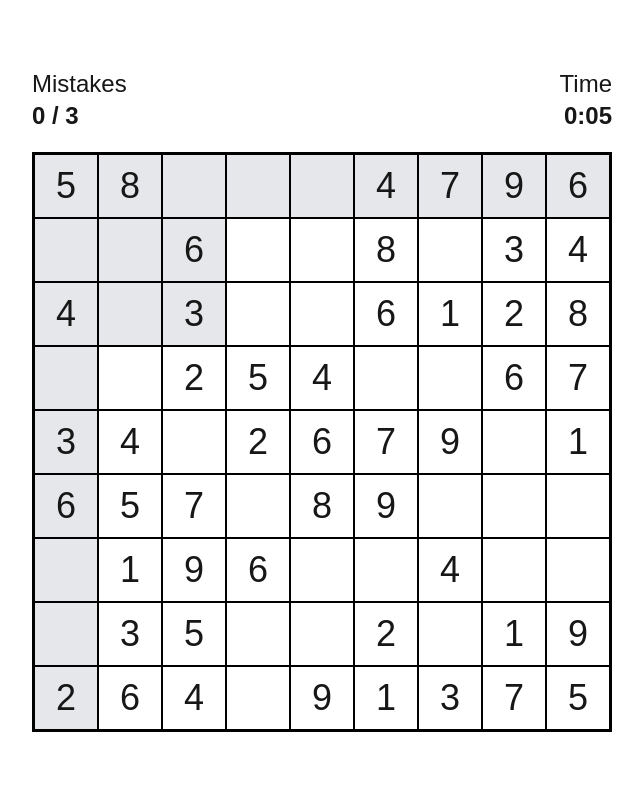
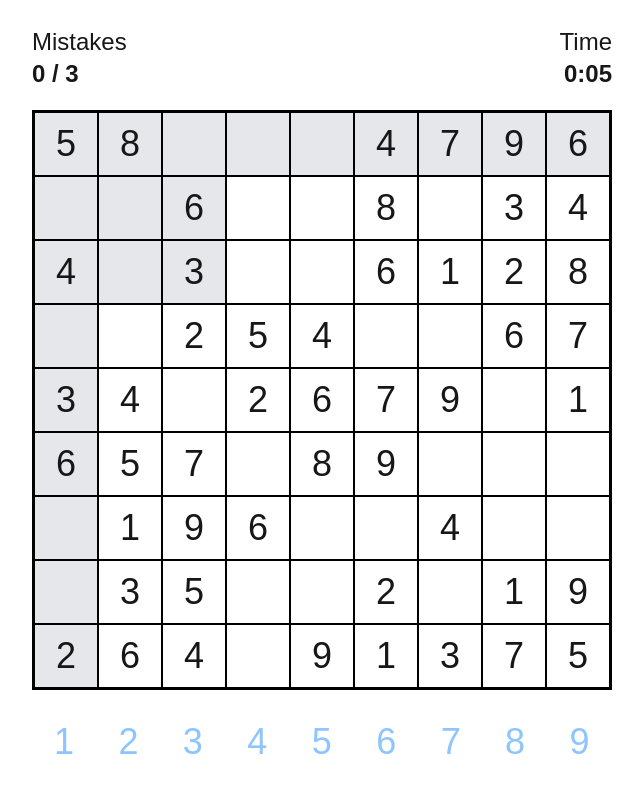
Before and after one commit to kensunjaya/next-sudoku, a Next.js app: page / in a window 1280 px wide. Shown: the top 792 px of the page, without its empty margins (318-961 px from the left). Built offline with nearby package versions, Linux system fonts and the light colour scheme.

Commit message:
added number choices

```diff
--- a/src/app/page.tsx
+++ b/src/app/page.tsx
@@ -12,6 +12,7 @@ export default function Home() {
   const [selectedCell, setSelectedCell] = useState<number[]>([0, 0]);
   const [mistakes, setMistakes] = useState<number>(0);
   const [time, setTime] = useState<number>(0);
+  const [unsolvedNumber, setUnsolvedNumber] = useState<number[]>([1, 2, 3, 4, 5, 6, 7, 8, 9]);
 
   const generateRandom3x3matrix = () => {
     const random3x3array = [1, 2, 3, 4, 5, 6, 7, 8, 9].sort(() => Math.random() - 0.5);
@@ -86,8 +87,7 @@ export default function Home() {
     return puzzle;
   }
 
-  const handleKeyDown = (event: React.KeyboardEvent<HTMLDivElement>, rowIndex: number, colIndex: number) => {
-    const num = parseInt(event.key);
+  const checkAnswer = (num: number, rowIndex: number, colIndex: number) => {
     if (num >= 1 && num <= 9) {
       if (puzzle[rowIndex][colIndex].val != 0 && !puzzle[rowIndex][colIndex].wrong) return;
       const newPuzzle = puzzle.map(row => row.slice());
@@ -101,7 +101,22 @@ export default function Home() {
       newPuzzle[rowIndex][colIndex].val = num;
       newPuzzle[rowIndex][colIndex].wrong = false;
       setPuzzle(newPuzzle);
+      let count = 0;
+      for (let i=0;i<9;i++) {
+        for (let j=0;j<9;j++) {
+          if (newPuzzle[i][j].val == num) count++;
+        }
+      }
+      if (count == 9) {
+        const newUnsolvedNumber = unsolvedNumber.filter(n => n != num);
+        setUnsolvedNumber(newUnsolvedNumber);
+      }
     }
+  }
+
+  const handleKeyDown = (event: React.KeyboardEvent<HTMLDivElement>, rowIndex: number, colIndex: number) => {
+    const num = parseInt(event.key);
+    checkAnswer(num, rowIndex, colIndex);
   }
 
   const formatTime = (time: number) => {
@@ -138,7 +153,7 @@ export default function Home() {
           </div>
         </div>
 
-        <div className="grid mt-5 grid-cols-9 text-xl xs:text-2xl sm:text-2xl md:text-2xl xl:text-4xl border-2 border-black dark:border-white">
+        <div className="grid mt-5 grid-cols-9 text-2xl xs:text-2xl sm:text-3xl md:text-3xl xl:text-4xl border-2 border-black dark:border-white">
           {puzzle.map((row, rowIndex) => row.map((cell, colIndex) =>
             <div
               onClick={() => {setSelectedCell([rowIndex, colIndex])}}
@@ -151,6 +166,17 @@ export default function Home() {
             </div>
           ))}
         </div>
+        <div className="grid mt-5 grid-cols-9">
+          {unsolvedNumber.map((num, index) =>
+            <button
+              key={index}
+              disabled={num == 0}
+              onClick={() => checkAnswer(num, selectedCell[0], selectedCell[1])}
+              className="flex justify-center text-blue-300 items-center text-3xl sm:text-4xl h-[2.4rem] w-[2.4rem] xs:h-14 xs:w-14 sm:h-12 sm:w-12 md:h-14 md:w-14 xl:h-16 xl:w-16 hover:bg-gray-200 dark:hover:bg-gray-900">
+              {num != 0 ? num : ''}
+            </button>
+          )}
+        </div>
       </main>
     </div>
   );
```
